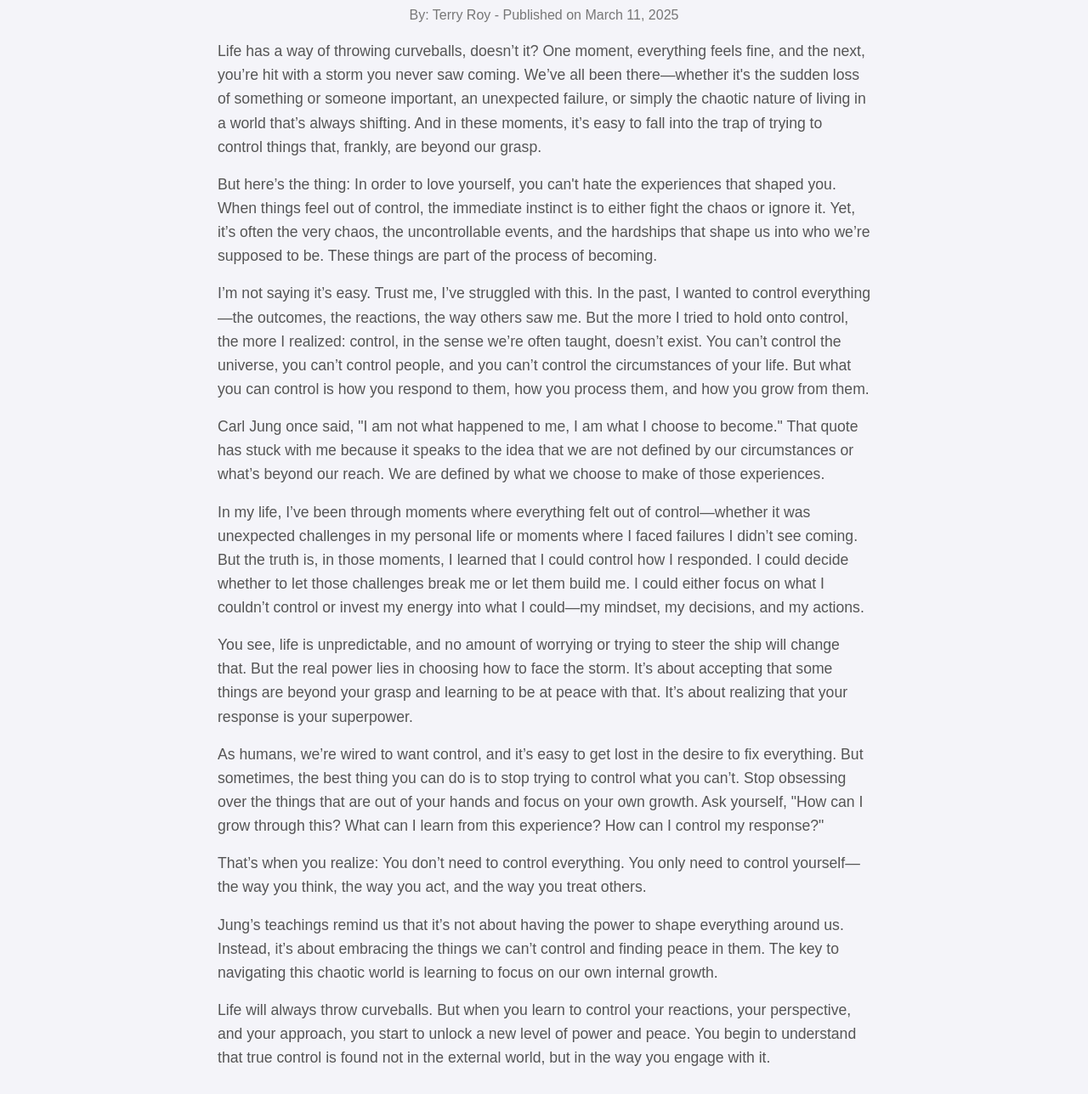
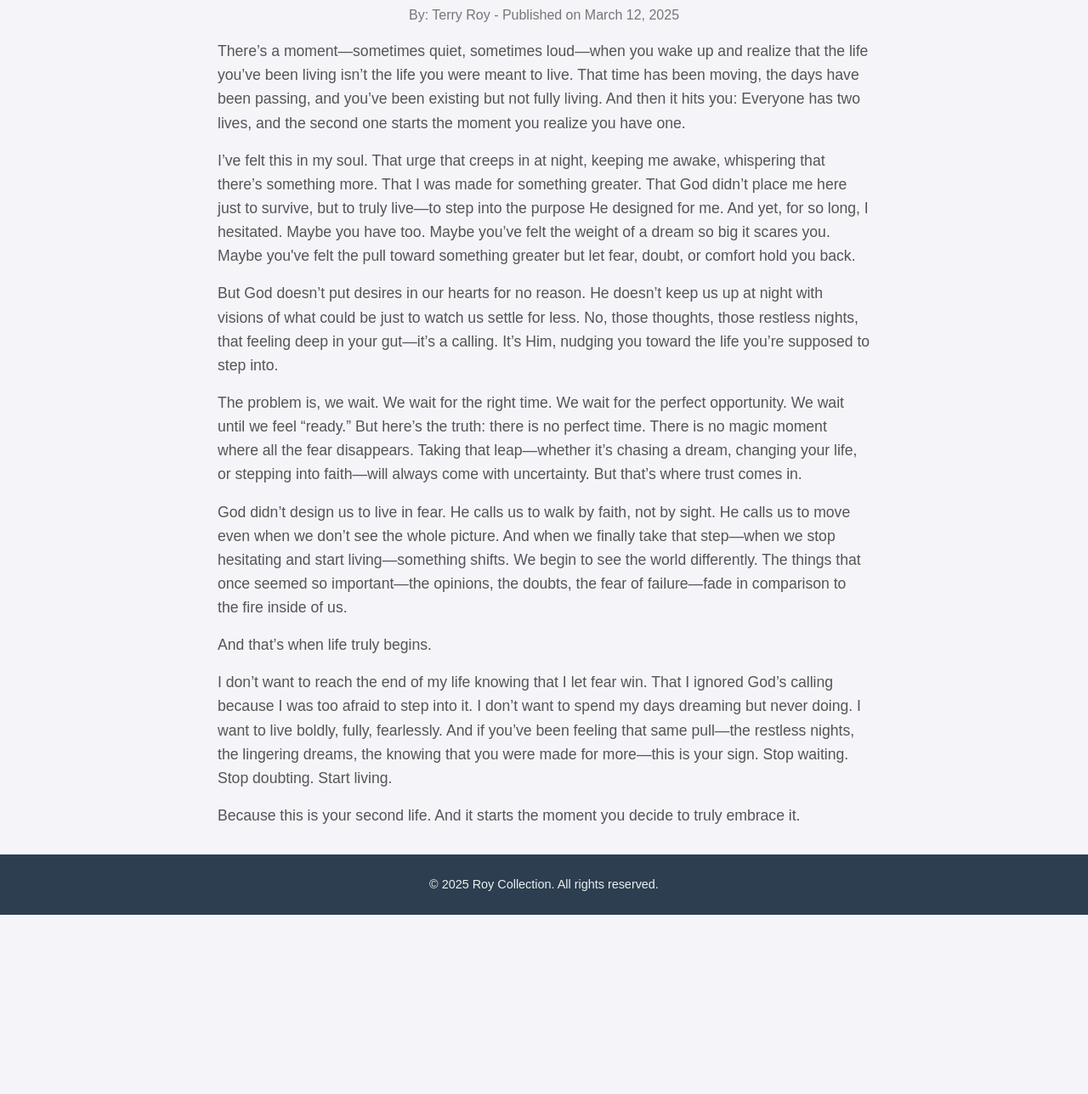
Before and after one commit to t-provelo/solace-wealth-journal, a plain HTML site: page dose.html in a window 1280 px wide. Shown: the part 270-1558 px from the top of the page at 85% size. After the commit the page ends 1347 px from the top, so only its background shows below. Drawn offline with Linux system fonts and the light colour scheme.

Commit message:
Update Code

```diff
--- a/dose.html
+++ b/dose.html
@@ -31,19 +31,17 @@
         <a href="about.html">About Us</a>
     </nav>
     <section class="content">
-        <h2>What Can I Control?</h2>
+        <h2>When Your Life Truly Begins</h2>
         <div class="article">
-            <div class="byline">By: Terry Roy - Published on March 11, 2025</div>
-            <p>Life has a way of throwing curveballs, doesn’t it? One moment, everything feels fine, and the next, you’re hit with a storm you never saw coming. We’ve all been there—whether it's the sudden loss of something or someone important, an unexpected failure, or simply the chaotic nature of living in a world that’s always shifting. And in these moments, it’s easy to fall into the trap of trying to control things that, frankly, are beyond our grasp.</p>
-            <p>But here’s the thing: In order to love yourself, you can't hate the experiences that shaped you. When things feel out of control, the immediate instinct is to either fight the chaos or ignore it. Yet, it’s often the very chaos, the uncontrollable events, and the hardships that shape us into who we’re supposed to be. These things are part of the process of becoming.</p>
-            <p>I’m not saying it’s easy. Trust me, I’ve struggled with this. In the past, I wanted to control everything—the outcomes, the reactions, the way others saw me. But the more I tried to hold onto control, the more I realized: control, in the sense we’re often taught, doesn’t exist. You can’t control the universe, you can’t control people, and you can’t control the circumstances of your life. But what you can control is how you respond to them, how you process them, and how you grow from them.</p>
-            <p>Carl Jung once said, "I am not what happened to me, I am what I choose to become." That quote has stuck with me because it speaks to the idea that we are not defined by our circumstances or what’s beyond our reach. We are defined by what we choose to make of those experiences.</p>
-            <p>In my life, I’ve been through moments where everything felt out of control—whether it was unexpected challenges in my personal life or moments where I faced failures I didn’t see coming. But the truth is, in those moments, I learned that I could control how I responded. I could decide whether to let those challenges break me or let them build me. I could either focus on what I couldn’t control or invest my energy into what I could—my mindset, my decisions, and my actions.</p>
-            <p>You see, life is unpredictable, and no amount of worrying or trying to steer the ship will change that. But the real power lies in choosing how to face the storm. It’s about accepting that some things are beyond your grasp and learning to be at peace with that. It’s about realizing that your response is your superpower.</p>
-            <p>As humans, we’re wired to want control, and it’s easy to get lost in the desire to fix everything. But sometimes, the best thing you can do is to stop trying to control what you can’t. Stop obsessing over the things that are out of your hands and focus on your own growth. Ask yourself, "How can I grow through this? What can I learn from this experience? How can I control my response?"</p>
-            <p>That’s when you realize: You don’t need to control everything. You only need to control yourself—the way you think, the way you act, and the way you treat others.</p>
-            <p>Jung’s teachings remind us that it’s not about having the power to shape everything around us. Instead, it’s about embracing the things we can’t control and finding peace in them. The key to navigating this chaotic world is learning to focus on our own internal growth.</p>
-            <p>Life will always throw curveballs. But when you learn to control your reactions, your perspective, and your approach, you start to unlock a new level of power and peace. You begin to understand that true control is found not in the external world, but in the way you engage with it.</p>
+            <div class="byline">By: Terry Roy - Published on March 12, 2025</div>
+            <p>There’s a moment—sometimes quiet, sometimes loud—when you wake up and realize that the life you’ve been living isn’t the life you were meant to live. That time has been moving, the days have been passing, and you’ve been existing but not fully living. And then it hits you: Everyone has two lives, and the second one starts the moment you realize you have one.</p>
+            <p>I’ve felt this in my soul. That urge that creeps in at night, keeping me awake, whispering that there’s something more. That I was made for something greater. That God didn’t place me here just to survive, but to truly live—to step into the purpose He designed for me. And yet, for so long, I hesitated. Maybe you have too. Maybe you’ve felt the weight of a dream so big it scares you. Maybe you've felt the pull toward something greater but let fear, doubt, or comfort hold you back.</p>
+            <p>But God doesn’t put desires in our hearts for no reason. He doesn’t keep us up at night with visions of what could be just to watch us settle for less. No, those thoughts, those restless nights, that feeling deep in your gut—it’s a calling. It’s Him, nudging you toward the life you’re supposed to step into.</p>
+            <p>The problem is, we wait. We wait for the right time. We wait for the perfect opportunity. We wait until we feel “ready.” But here’s the truth: there is no perfect time. There is no magic moment where all the fear disappears. Taking that leap—whether it’s chasing a dream, changing your life, or stepping into faith—will always come with uncertainty. But that’s where trust comes in.</p>
+            <p>God didn’t design us to live in fear. He calls us to walk by faith, not by sight. He calls us to move even when we don’t see the whole picture. And when we finally take that step—when we stop hesitating and start living—something shifts. We begin to see the world differently. The things that once seemed so important—the opinions, the doubts, the fear of failure—fade in comparison to the fire inside of us.</p>
+            <p>And that’s when life truly begins.</p>
+            <p>I don’t want to reach the end of my life knowing that I let fear win. That I ignored God’s calling because I was too afraid to step into it. I don’t want to spend my days dreaming but never doing. I want to live boldly, fully, fearlessly. And if you’ve been feeling that same pull—the restless nights, the lingering dreams, the knowing that you were made for more—this is your sign. Stop waiting. Stop doubting. Start living.</p>
+            <p>Because this is your second life. And it starts the moment you decide to truly embrace it.</p>
         </div>
     </section>
     <footer>© 2025 Roy Collection. All rights reserved.</footer>
```
Also changed, not shown: index.html (+1 -1 lines), tech.html (+8 -7 lines).
